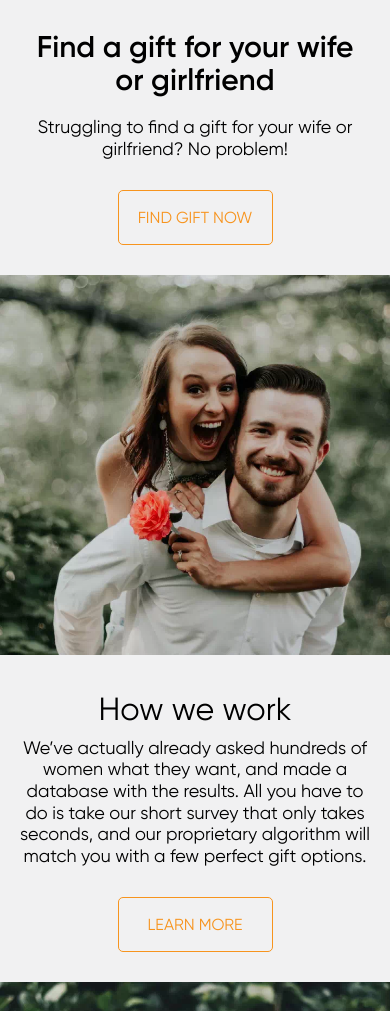
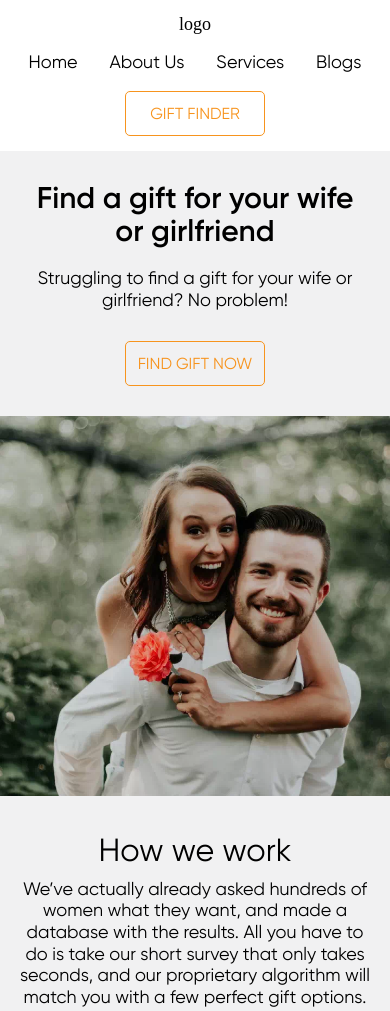
Before and after one commit to max-i-mys/freebie-landing, a plain HTML site: page index.html in a window 390 px wide. Shown: the top 1011 px of the page. Drawn offline with Linux system fonts and the light colour scheme; a web font is replaced by a local one.

Commit message:
change: adaptive header breakpoin 768pxt s

```diff
--- a/css/style.css
+++ b/css/style.css
@@ -809,9 +809,6 @@ h2 {
 /*todo // Small devices (landscape phones, less than 768px) */
 @media (max-width: 767.98px) {
 	/*!=================COMMON STYLES START===================*/
-	.header {
-		display: none;
-	}
 	.container {
 		max-width: 540px;
 	}
@@ -825,11 +822,26 @@ h2 {
 	}
 	.button {
 		padding: 10px;
-		height: 55px;
-		min-width: 155px;
+		height: 45px;
+		min-width: 140px;
 		font-size: 1.6rem;
 	}
 	/*!=================COMMON STYLES END===================*/
+	/*!=================HEADER START===================*/
+	.header {
+		padding: 15px 0;
+	}
+	.header-container {
+		flex-direction: column;
+	}
+	.header-container .logo,
+	.header .button-theme {
+		position: static;
+	}
+	.header-container > :nth-child(n + 2) {
+		margin-top: 20px;
+	}
+	/*!=================HEADER END===================*/
 	/*!=================MAIN START===================*/
 	/*=================HERO START===================*/
 	.hero-desc-wrap {
```
